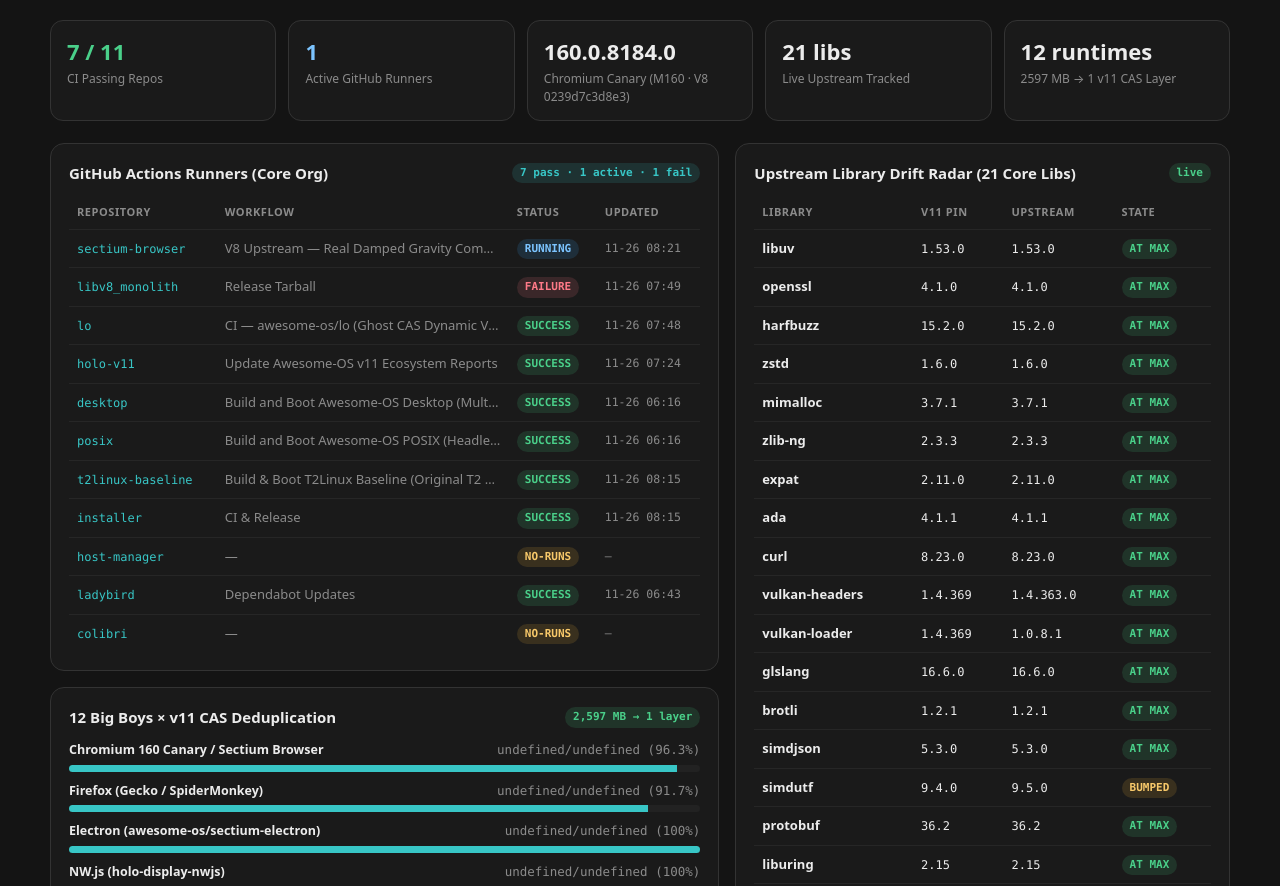
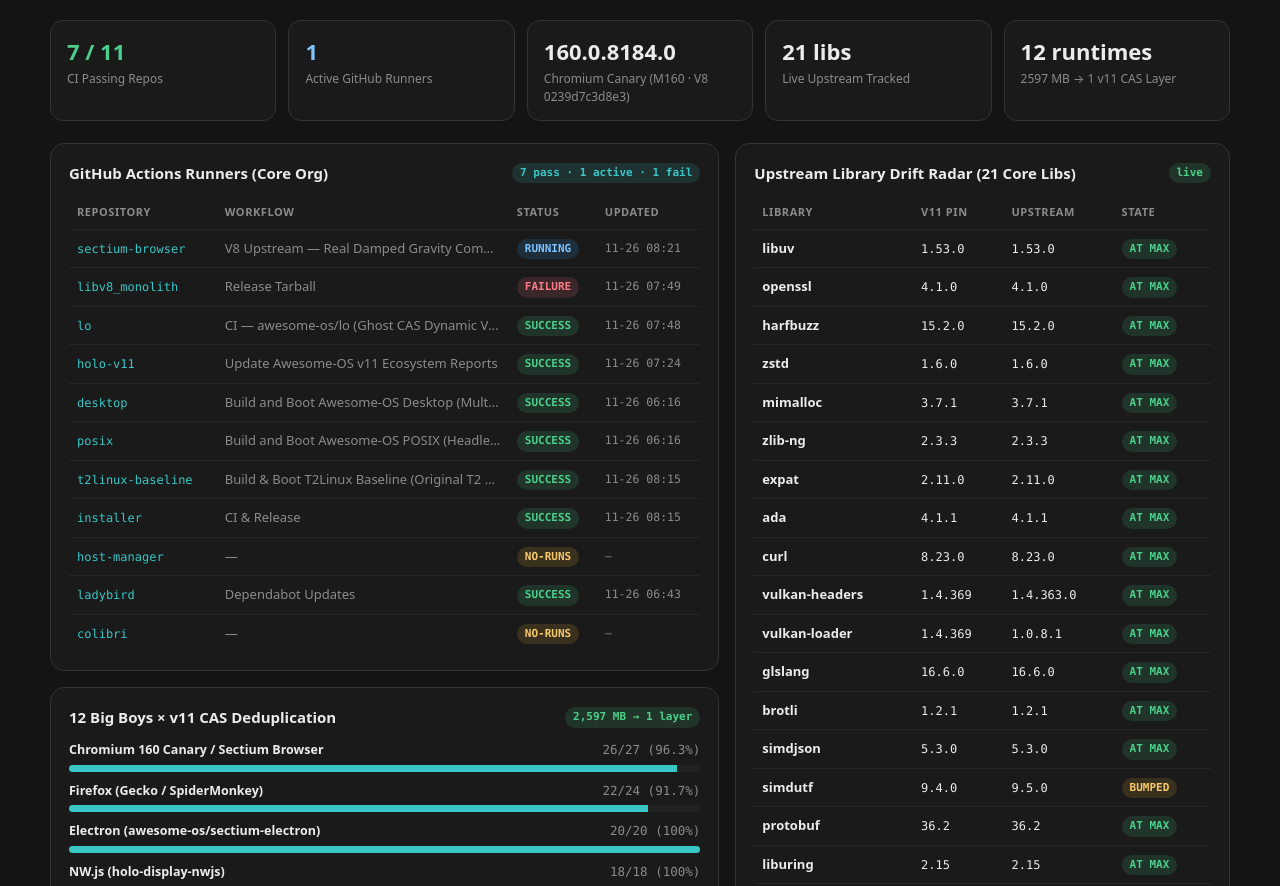
Before and after one commit to awesome-os/holo-v11, a website: page dashboard/oversight.html in a window 1280 px wide. Shown: the part 66-952 px from the top of the page. Drawn offline with Linux system fonts and the light colour scheme; files whose address does not match are found by name.

Commit message:
fix(oversight): read coveredInV11/totalLibs fields in 12 Big Boys progress bars

```diff
--- a/dashboard/oversight.html
+++ b/dashboard/oversight.html
@@ -167,12 +167,14 @@
     }).join('');
 
     document.getElementById('bigboys-list').innerHTML = d.bigBoys.map((b) => {
-      const pct = b.coveragePercent ?? Math.round((b.covered / Math.max(1, b.total)) * 100);
+      const covered = b.coveredInV11 ?? b.covered ?? 0;
+      const total = b.totalLibs ?? b.total ?? 0;
+      const pct = b.coveragePercent ?? Math.round((covered / Math.max(1, total)) * 100);
       return `
         <div style="margin-bottom:10px;">
           <div style="display:flex;justify-content:space-between;font-size:12.5px;">
             <strong>${b.name}</strong>
-            <span style="font-family:var(--mono);color:var(--muted);">${b.covered}/${b.total} (${pct}%)</span>
+            <span style="font-family:var(--mono);color:var(--muted);">${covered}/${total} (${pct}%)</span>
           </div>
           <div class="bar-wrap"><div class="bar-fill" style="width:${pct}%;"></div></div>
         </div>
```
